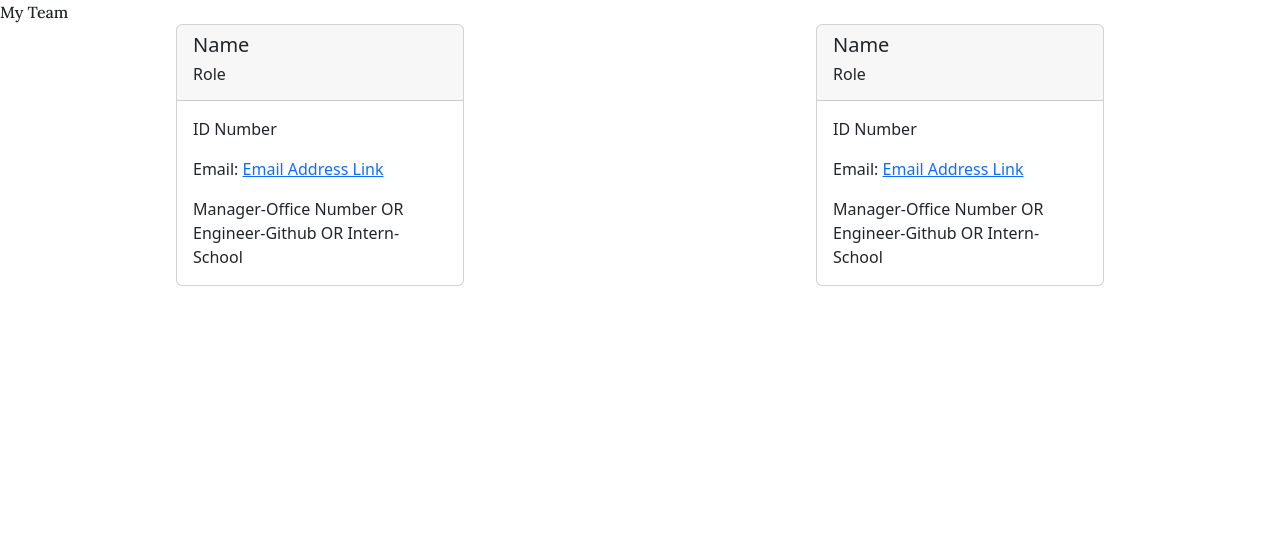
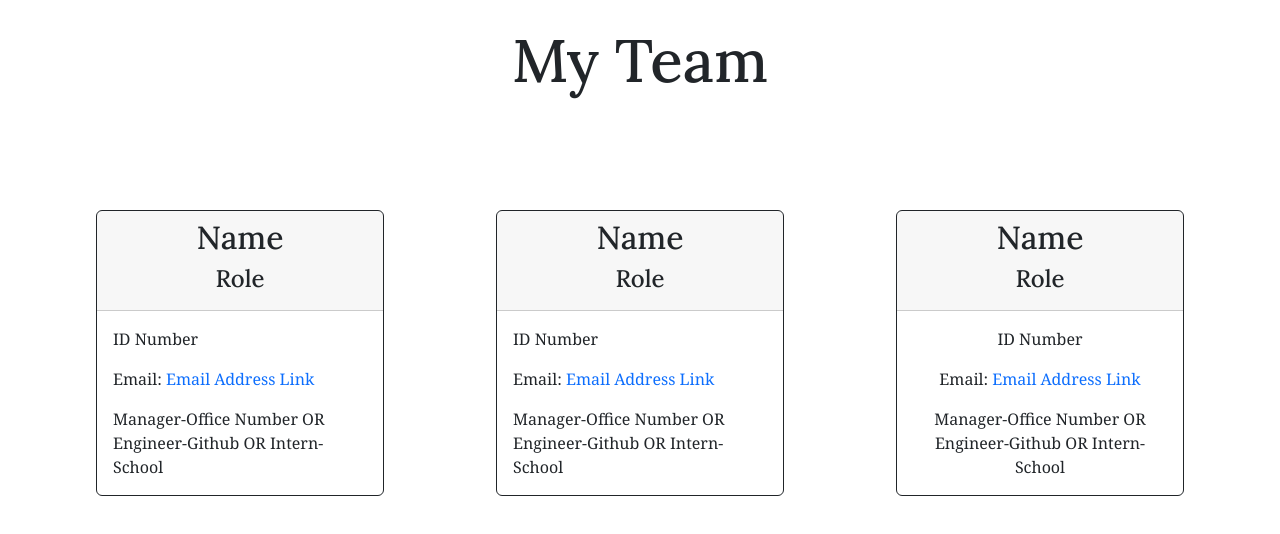
Before and after one commit to hlnicks/team-profile-generator, a website: page src/index.html in a window 1280 px wide. Drawn offline with nearby package versions, Linux system fonts and the light colour scheme; files that its build step writes are made by us from their sources.

Commit message:
worked on HTML setup and CSS

```diff
--- a/src/index.html
+++ b/src/index.html
@@ -4,40 +4,50 @@
     <meta charset="UTF-8">
     <meta http-equiv="X-UA-Compatible" content="IE=edge">
     <meta name="viewport" content="width=device-width, initial-scale=1.0">
-    <link rel="stylesheet" href="./src/style.css">
+    <link rel="stylesheet" href="./style.css">
     <link href="https://cdn.jsdelivr.net/npm/bootstrap@5.2.0/dist/css/bootstrap.min.css" rel="stylesheet" integrity="sha384-gH2yIJqKdNHPEq0n4Mqa/HGKIhSkIHeL5AyhkYV8i59U5AR6csBvApHHNl/vI1Bx" crossorigin="anonymous">
+    <link rel="preconnect" href="https://fonts.googleapis.com">
     <link rel="preconnect" href="https://fonts.gstatic.com" crossorigin>
-<link href="https://fonts.googleapis.com/css2?family=Lora:wght@500&display=swap" rel="stylesheet">
-<link rel="preconnect" href="https://fonts.googleapis.com">
-
+    <link href="https://fonts.googleapis.com/css2?family=Lora:wght@500&display=swap" rel="stylesheet">
     <title>Team Profile Generator</title>
 </head>
 <body>
-    <header>
+    <header class="text-center">
         My Team
     </header>
-
    <main class="d-flex justify-content-around">
-    <div class="card" style="width: 18rem;">
-        <div class="card-header">
-            <h5 class="card-title">Name</h5>
-            <h6 class="card-title">Role</h6>
+    <div class="card border-dark " style="width: 18rem;">
+        <div class="card-header text-center " style="background-color:">
+            <h2 class="card-title">Name</h2>
+            <h4 class="card-title">Role</h4>
         </div>
         <div class="card-body">
             <p class="card-text">ID Number</p>
-            <p class="card-text">Email: <a href="">Email Address Link</a></p>
+            <p class="card-text">Email: <a href="" class="text-decoration-none">Email Address Link</a></p>
             <p class="card-text">Manager-Office Number OR Engineer-Github OR Intern-School</p>
         </div>
     </div>
 
-    <div class="card" style="width: 18rem;">
-        <div class="card-header">
-            <h5 class="card-title">Name</h5>
-            <h6 class="card-title">Role</h6>
+    <div class="card border-dark " style="width: 18rem;">
+        <div class="card-header text-center " style="background-color:">
+            <h2 class="card-title">Name</h2>
+            <h4 class="card-title ">Role</h4>
         </div>
         <div class="card-body">
             <p class="card-text">ID Number</p>
-            <p class="card-text">Email: <a href="">Email Address Link</a></p>
+            <p class="card-text">Email: <a href="" class="text-decoration-none">Email Address Link</a></p>
+            <p class="card-text">Manager-Office Number OR Engineer-Github OR Intern-School</p>
+        </div>
+    </div>
+
+    <div class="card text-center border-dark " style="width: 18rem;">
+        <div class="card-header text-center " style="background-color:">
+            <h2 class="card-title">Name</h2>
+            <h4 class="card-title ">Role</h4>
+        </div>
+        <div class="card-body">
+            <p class="card-text">ID Number</p>
+            <p class="card-text">Email: <a href="" class="text-decoration-none">Email Address Link</a></p>
             <p class="card-text">Manager-Office Number OR Engineer-Github OR Intern-School</p>
         </div>
     </div>
--- a/src/style.css
+++ b/src/style.css
@@ -1,3 +1,17 @@
 header {
     font-family: 'Lora', serif;
+    font-size: 60px;
+    padding: 15px;
 }
+
+main {
+    padding-top: 50px;
+    margin: 40px;
+}
+.card-header {
+    font-family: 'Lora', serif;
+}
+
+.card-body {
+    font-family: Georgia, 'Times New Roman', Times, serif;
+}
```
